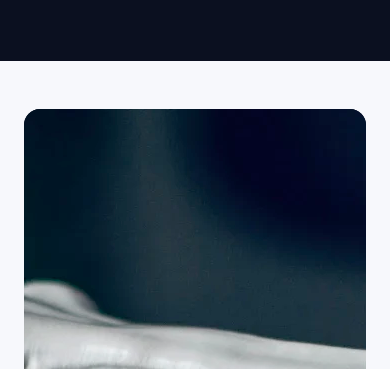
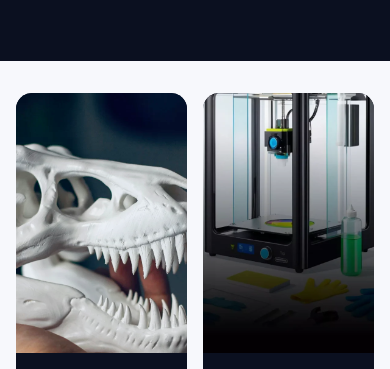
Before and after one commit to ErickONunes/outlet-3d, an Astro site: page /web-stories in a window 390 px wide. Shown: the part 414-783 px from the top of the page. Built offline with nearby package versions, Linux system fonts and the light colour scheme; Astro itself is replaced by a stand-in of ours.

Commit message:
fix: stabilize web stories imagery

```diff
--- a/src/styles/web-stories.css
+++ b/src/styles/web-stories.css
@@ -1 +1 @@
-.stories-index{padding:0 0 6rem}.stories-hero{background:var(--navy);color:#fff;padding:clamp(4rem,8vw,7rem) max(1.5rem,calc((100vw - 1100px)/2))}.stories-hero h1{color:#fff;font-size:clamp(2.8rem,6vw,5.5rem);max-width:720px}.stories-hero p:last-child{color:#c9d2e7;font-size:1.08rem;line-height:1.8;max-width:570px}.stories-grid{display:grid;gap:1.5rem;grid-template-columns:repeat(auto-fit,minmax(210px,1fr));margin:0 auto;max-width:1100px;padding:clamp(3rem,7vw,6rem) 1.5rem}.stories-grid article{border-radius:1rem;min-width:0;overflow:hidden}.stories-grid a{background:var(--navy);color:#fff;display:block;height:100%;padding-bottom:1.25rem;text-decoration:none}.stories-grid img{aspect-ratio:3/4;display:block;object-fit:cover;width:100%}.stories-grid span,.stories-grid h2,.stories-grid b{display:block;margin-left:1.25rem;margin-right:1.25rem}.stories-grid span{color:var(--cyan);font-size:.7rem;font-weight:850;letter-spacing:.11em;margin-top:1.15rem;text-transform:uppercase}.stories-grid h2{color:#fff;font-size:1.45rem;line-height:1.1;margin-bottom:1.2rem;margin-top:.65rem}.stories-grid b{color:#fff;font-size:.9rem}.stories-grid i{color:var(--cyan);font-style:normal;margin-left:.25rem}
+.stories-index{padding:0 0 6rem}.stories-hero{background:var(--navy);color:#fff;padding:clamp(4rem,8vw,7rem) max(1.5rem,calc((100vw - 1100px)/2))}.stories-hero h1{color:#fff;font-size:clamp(2.8rem,6vw,5.5rem);max-width:720px}.stories-hero p:last-child{color:#c9d2e7;font-size:1.08rem;line-height:1.8;max-width:570px}.stories-grid{display:grid;gap:1.5rem;grid-template-columns:repeat(auto-fit,minmax(210px,1fr));margin:0 auto;max-width:1100px;padding:clamp(3rem,7vw,6rem) 1.5rem}.stories-grid article{border-radius:1rem;min-width:0;overflow:hidden}.stories-grid a{background:var(--navy);color:#fff;display:block;height:100%;padding-bottom:1.25rem;text-decoration:none}.stories-grid img{display:block;height:320px!important;object-fit:cover;width:100%}.stories-grid span,.stories-grid h2,.stories-grid b{display:block;margin-left:1.25rem;margin-right:1.25rem}.stories-grid span{color:var(--cyan);font-size:.7rem;font-weight:850;letter-spacing:.11em;margin-top:1.15rem;text-transform:uppercase}.stories-grid h2{color:#fff;font-size:1.45rem;line-height:1.1;margin-bottom:1.2rem;margin-top:.65rem}.stories-grid b{color:#fff;font-size:.9rem}.stories-grid i{color:var(--cyan);font-style:normal;margin-left:.25rem}@media(max-width:650px){.stories-grid{grid-template-columns:repeat(2,minmax(0,1fr));gap:1rem;padding:2rem 1rem}.stories-grid img{height:260px!important}.stories-grid span,.stories-grid h2,.stories-grid b{margin-left:1rem;margin-right:1rem}.stories-grid h2{font-size:1.15rem}}
```
Also changed, not shown: src/pages/web-stories/[slug].astro (+1 -1 lines).
